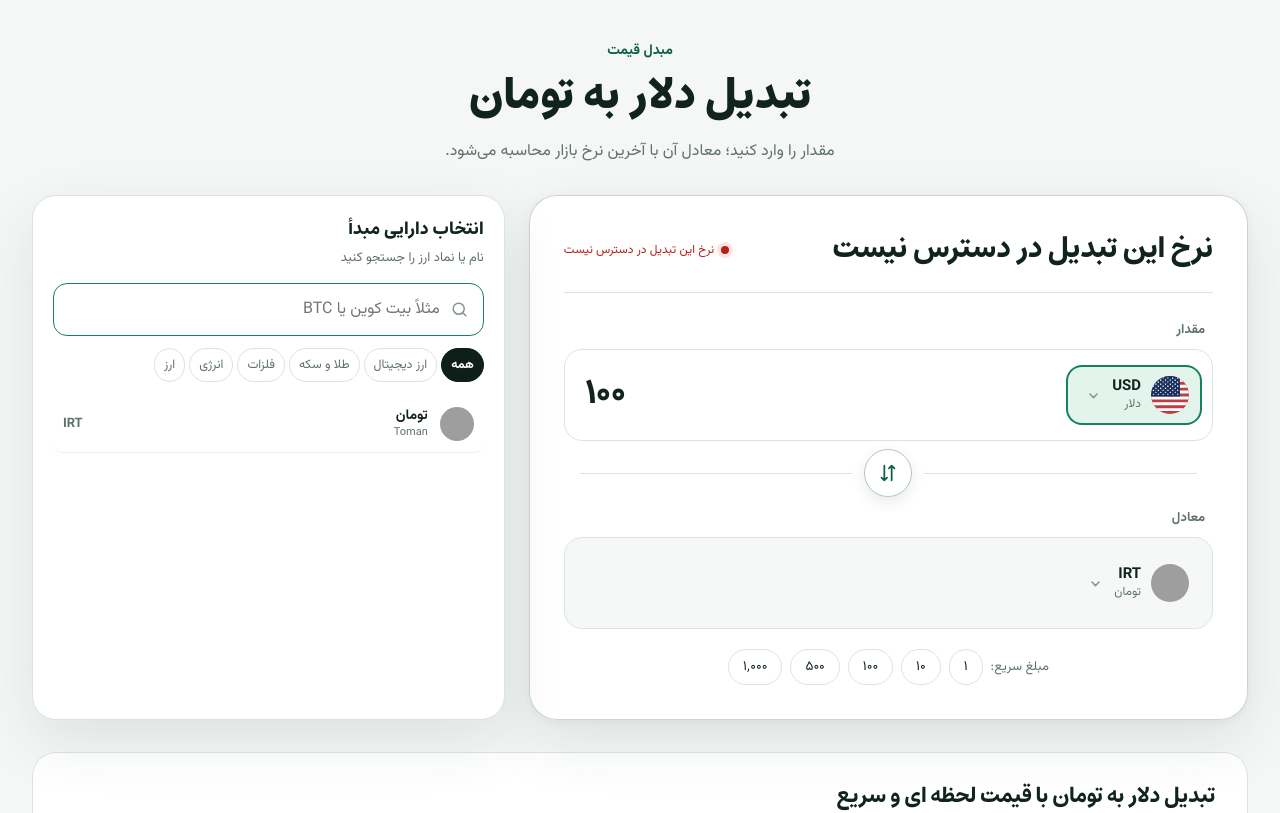
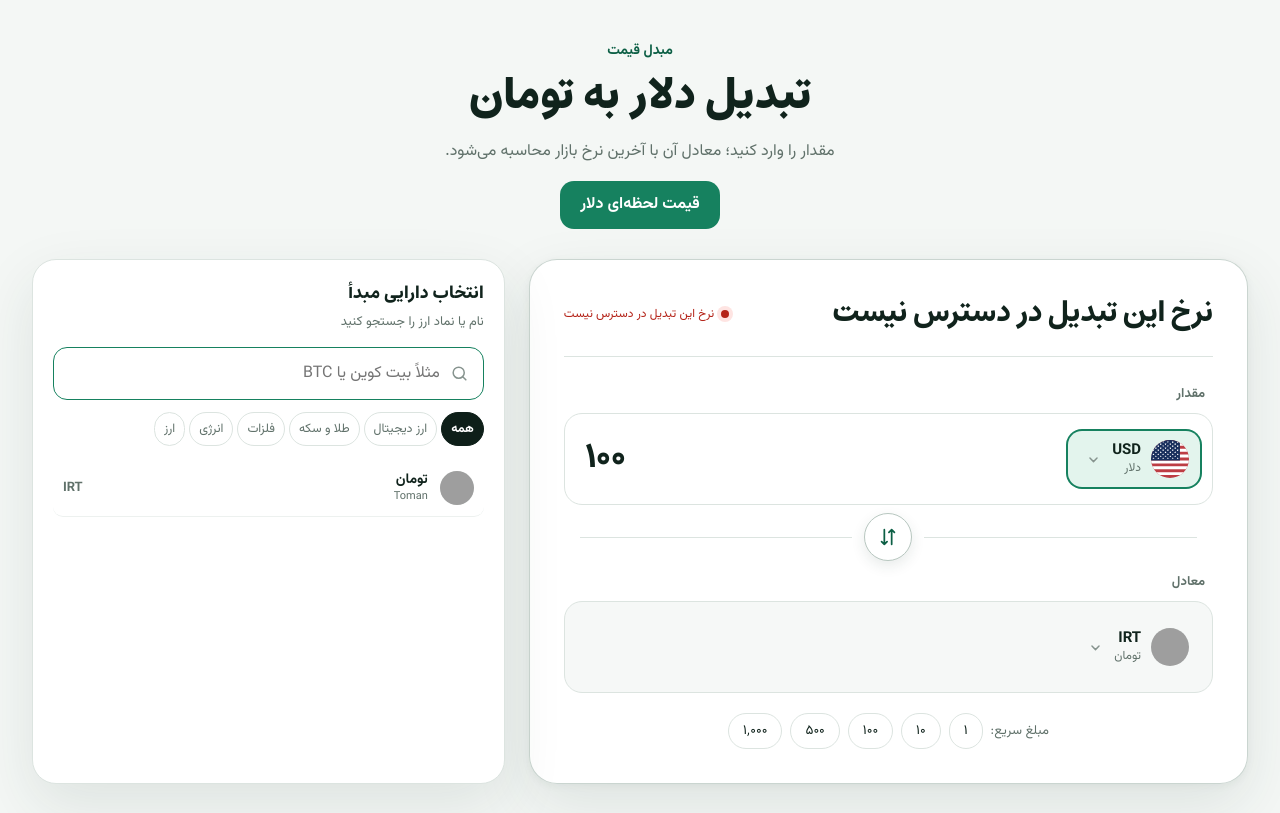
Before and after one commit to mobadel/mobadel.github.io, a PHP site: page /convert/ in a window 1280 px wide. Shown: the part 69-882 px from the top of the page. Run offline with PHP 8.4, Linux system fonts and the light colour scheme; grey boxes are pictures that could not be loaded.

Commit message:
Link asset converters to source price pages (#134)
Co-authored-by: Mohammadamin Aliyari <mohammadaminaliyari@gmail.com>

```diff
--- a/assets/app.js
+++ b/assets/app.js
@@ -201,6 +201,7 @@
     amountFrom: document.getElementById("amount-from"), amountTo: document.getElementById("amount-to"),
     currencyFrom: document.getElementById("currency-from"), currencyTo: document.getElementById("currency-to"),
     pageTitle: document.getElementById("page-title"), rateValue: document.getElementById("rate-value"),
+    sourcePriceLink: document.getElementById("source-price-link"),
     pairContentTitle: document.getElementById("pair-content-title"),
     pairContentIntro: document.getElementById("pair-content-intro"),
     pairContentRate: document.getElementById("pair-content-rate"),
@@ -505,6 +506,17 @@
     var toCurrency = currencies[state.to];
     if (!fromCurrency || !toCurrency) return;
     var heading = "تبدیل " + fromCurrency.name + " به " + toCurrency.name;
+    if (elements.sourcePriceLink) {
+      var hasPricePage = fromCurrency.id !== "irt";
+      if (hasPricePage) {
+        var groupSlug = fromCurrency.group === "fiat" ? "currency" : fromCurrency.group;
+        elements.sourcePriceLink.setAttribute("href", "/price/" + groupSlug + "/" + slugOf(fromCurrency.id) + "/");
+        elements.sourcePriceLink.textContent = "قیمت لحظه‌ای " + fromCurrency.name;
+      } else {
+        elements.sourcePriceLink.removeAttribute("href");
+      }
+      elements.sourcePriceLink.hidden = !hasPricePage;
+    }
     // صفحهٔ مقدار («۱۰۰۰ دلار چند تومان است؟») عنوان، H1 و canonical خودش را
     // از سرور دارد؛ تا وقتی جفت همان است دست نمی‌خورند.
     if (!onAmountPage()) {
--- a/assets/site.css
+++ b/assets/site.css
@@ -478,6 +478,7 @@ body { background: var(--page); }
 .convert-main { padding-top: 40px; }
 .convert-main .intro { margin-bottom: 30px; }
 .convert-main .intro h1 { font-size: clamp(32px, 4.4vw, 44px); letter-spacing: 0; }
+.convert-source-price { margin-top: 16px; }
 .convert-layout { display: flex; flex-wrap: wrap; align-items: flex-start; justify-content: center; gap: 24px; }
 .convert-layout > .converter-card { flex: 3 1 520px; min-width: 0; }
 .convert-main .conversion-tables { margin-top: 40px; }
--- a/convert/index.html
+++ b/convert/index.html
@@ -44,7 +44,7 @@
   <link rel="preload" href="/assets/fonts/Vazirmatn-Bold.woff2" as="font" type="font/woff2" crossorigin>
   <link rel="preload" href="/assets/fonts/Estedad-Arabic-wght.woff2" as="font" type="font/woff2" crossorigin>
   <link rel="stylesheet" href="/assets/styles.css?v=20261016-status">
-  <link rel="stylesheet" href="/assets/site.css?v=20261118-chevron">
+  <link rel="stylesheet" href="/assets/site.css?v=20261120-source-price">
 
   <script type="application/ld+json">
   {
@@ -98,6 +98,7 @@
       <p class="eyebrow">مبدل قیمت</p>
       <h1 id="page-title">تبدیل دلار به تومان</h1>
       <p class="intro-copy">مقدار را وارد کنید؛ معادل آن با آخرین نرخ بازار محاسبه می‌شود.</p>
+      <a class="asset-primary-link convert-source-price" id="source-price-link" hidden></a>
     </section>
 
     <div class="convert-layout">
@@ -217,7 +218,7 @@
 
   <script src="/assets/date.js?v=20260829-1"></script>
   <script src="/assets/site.js?v=20261118-chevron"></script>
-  <script src="/assets/app.js?v=20261108-content"></script>
+  <script src="/assets/app.js?v=20261120-source-price"></script>
   <script src="/assets/convert-extras.js?v=20261016-freqpairs"></script>
 </body>
 </html>
--- a/scripts/build-pages.mjs
+++ b/scripts/build-pages.mjs
@@ -294,6 +294,8 @@ function metaFor(from, to) {
    نیفتند. اگر یکی از این الگوها پیدا نشود، عمداً خطا می‌دهیم؛ تولید
    بی‌سروصدای صفحه‌های ناقص بدتر از شکست دیپلوی است. */
 function renderPage(template, meta) {
+  const sourcePriceLink = meta.fromSlug === "irt" ? "$1 hidden></a>"
+    : `$1 href="/price/${groupFor(meta.fromSlug)}/${meta.fromSlug}/">قیمت لحظه‌ای ${esc(meta.fromName)}</a>`;
   const replacements = [
     [/<title>[^<]*<\/title>/, `<title>${meta.title}</title>`],
     [/(<meta name="description" content=")[^"]*(">)/, `$1${meta.description}$2`],
@@ -304,6 +306,7 @@ function renderPage(template, meta) {
     [/(<link rel="canonical" href=")[^"]*(">)/, `$1${ORIGIN}${meta.path}$2`],
     [/(<meta property="og:url" content=")[^"]*(">)/, `$1${ORIGIN}${meta.path}$2`],
     [/(<h1 id="page-title">)[^<]*(<\/h1>)/, `$1${meta.heading}$2`],
+    [/(<a class="asset-primary-link convert-source-price" id="source-price-link") hidden><\/a>/, sourcePriceLink],
     [/(<h2 id="pair-content-title">)[^<]*(<\/h2>)/, `$1${meta.heading} با قیمت لحظه ای و سریع$2`],
     [/(<p id="pair-content-intro">)[^<]*(<\/p>)/, `$1با سرویس مبدل تبدکس، می‌توانید به‌سادگی ${meta.fromName} خود را به ${meta.toName} تبدیل کنید. قیمت لحظه ای هر دارایی به شما کمک می‌کند قبل از انجام تبدیل، ارزش دارایی خود را مشاهده کنید.$2`],
     [/(<p id="pair-content-rate">)[^<]*(<\/p>)/, `$1در حال دریافت نرخ لحظه ای ${meta.fromName} و ${meta.toName}…$2`]
```
Also changed, not shown: tests/converter.test.js (+10 -1 lines), tests/pages.test.js (+3 -0 lines), tests/redesign.test.js (+2 -1 lines).
